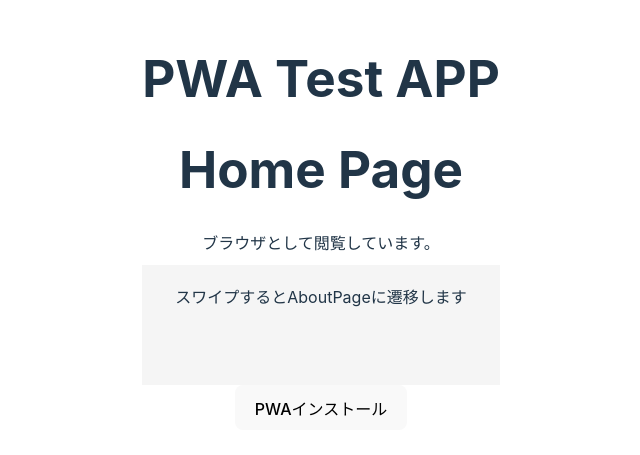
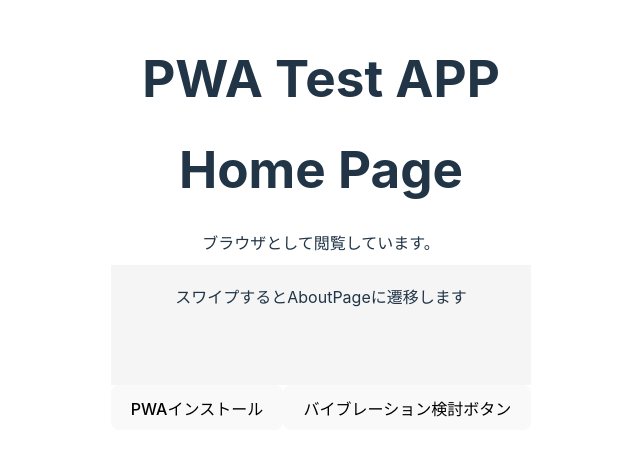
Before and after one commit to sakaguchi-0725/pwa-test, a Vue app: page / in a window 1280 px wide. Shown: the part 177-632 px from the top of the page, without its empty margins (319-959 px from the left). Built offline with nearby package versions, Linux system fonts and the light colour scheme; what vue3-touch-events would draw is missing.

Commit message:
バイブレーションテスト

```diff
--- a/src/pages/home/Home.vue
+++ b/src/pages/home/Home.vue
@@ -37,6 +37,16 @@ const handleClickInstall = async () => {
     ready.value = false; // ボタンを無効にする
   }
 };
+
+const onClickVibration = () => {
+  if (navigator.vibrate) {
+    // 200ms振動 → 100ms停止
+    navigator.vibrate([200, 100, 200, 100, 200])
+    console.log('バイブレーションを実行します')
+  } else {
+    console.log('バイブレーションはサポートされていません')
+  }
+}
 </script>
 
 <template>
@@ -53,4 +63,8 @@ const handleClickInstall = async () => {
   <button v-if="!isPWA" @click="handleClickInstall">
     PWAインストール
   </button>
+
+  <button type="button" @click="onClickVibration">
+    バイブレーション検討ボタン
+  </button>
 </template>
```
